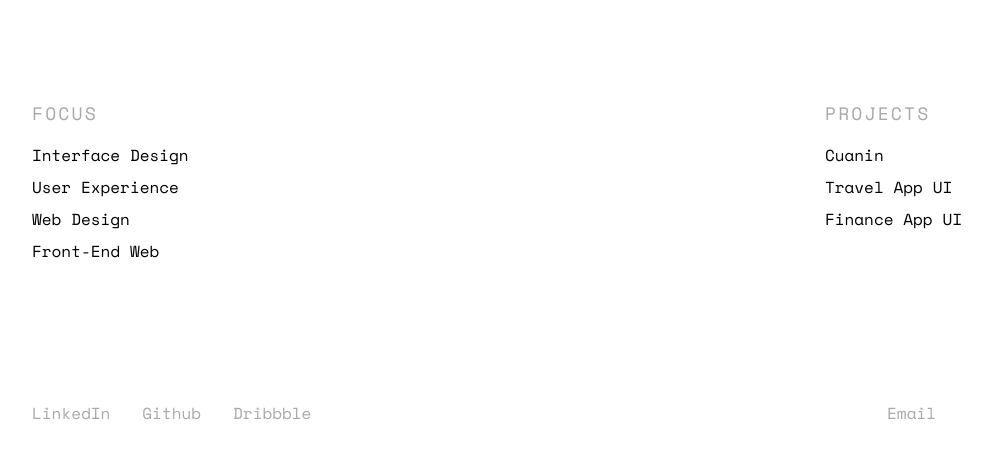
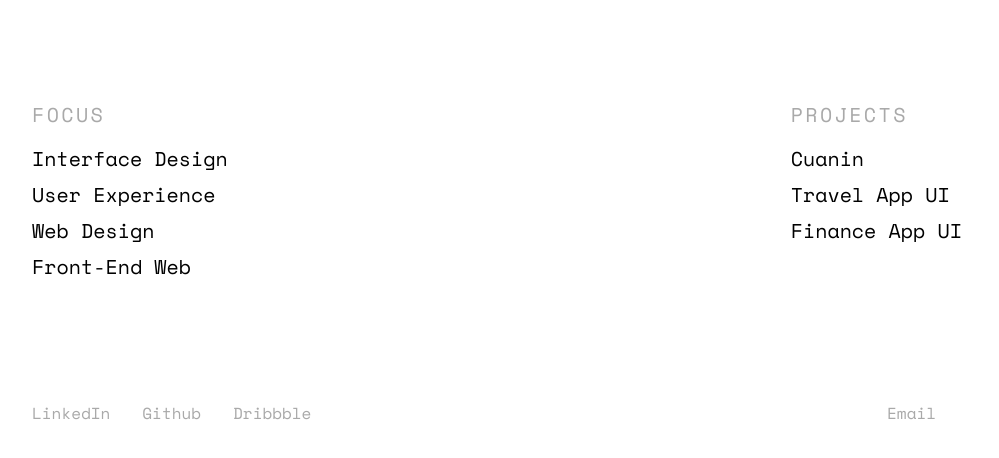
Before and after one commit to farhannovan/alpha, a plain HTML site: page index.html in a window 1280 px wide. Shown: the part 314-772 px from the top of the page, without its empty margins (140-1139 px from the left). Drawn offline with Linux system fonts and the light colour scheme; a web font is replaced by a local one.

Commit message:
edit font size

```diff
--- a/style.css
+++ b/style.css
@@ -102,7 +102,7 @@ ul {
 }
 
 .copy {
-    font-size: 16px;
+    font-size: 20px;
     color: var(--text-color);
 }
 
@@ -149,7 +149,7 @@ ul {
 
 .sub-heading {
     color: var(--text-grey);
-    font-size: 18px;
+    font-size: 20px;
     letter-spacing: 0.12em;
     text-transform: uppercase;
     margin-bottom: 24px;
```
